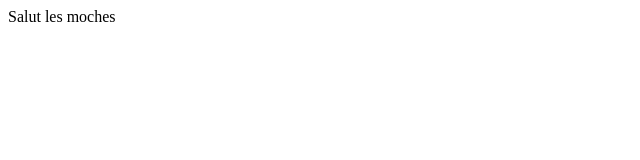
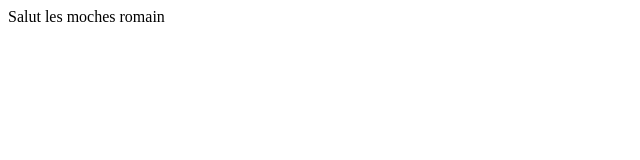
Before and after one commit to Romainchob/Projet-code-2, a plain HTML site: page index.html in a window 1280 px wide. Shown: the full height of the page, 0-640 px from the left. Drawn offline with Linux system fonts and the light colour scheme.

Commit message:
Update index.html

```diff
--- a/index.html
+++ b/index.html
@@ -7,5 +7,6 @@
 </head>
 <body>
     Salut les moches
+    romain
 </body>
 </html>
```
